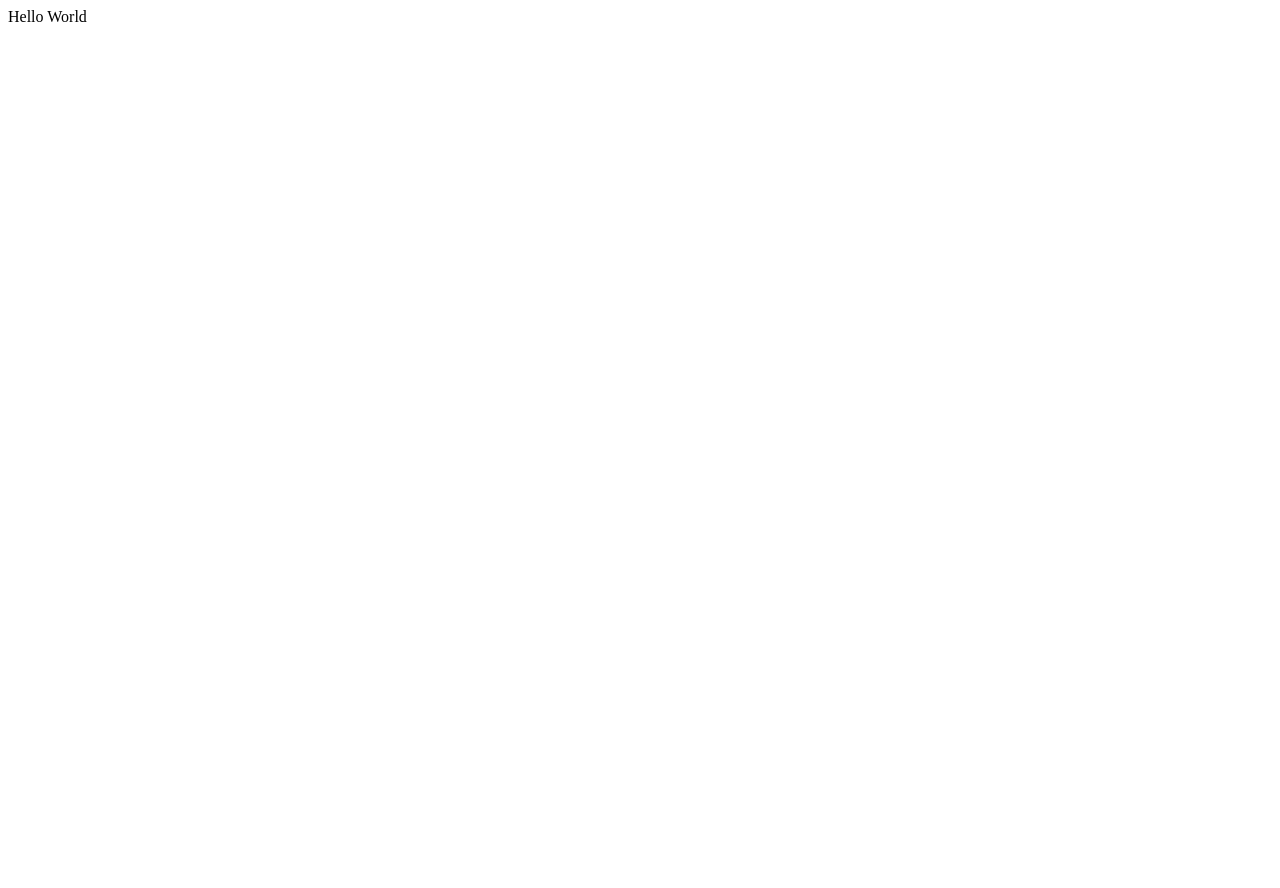
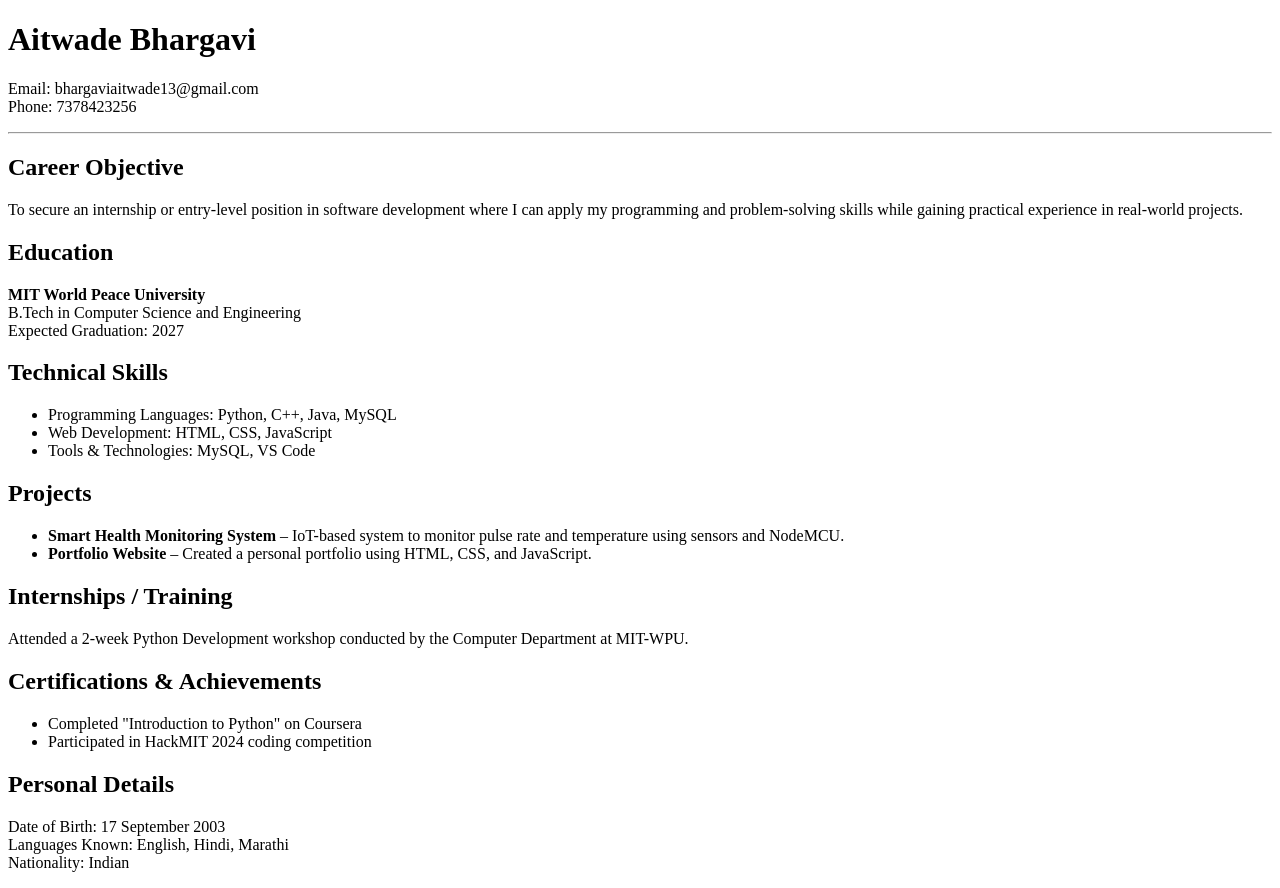
Before and after one commit to bhargaviaitwade/fsdl, a plain HTML site: page index.html in a window 1280 px wide. Before the commit the page ends 800 px from the top, so only its background shows below. Drawn offline with Linux system fonts and the light colour scheme.

Commit message:
portfolio added

```diff
--- a/index.html
+++ b/index.html
@@ -1,8 +1,67 @@
-<html>
+<!DOCTYPE html>
+<html lang="en">
 <head>
-<title>First Page</title>
+    <meta charset="UTF-8">
+    <title>Resume</title>
 </head>
 <body>
-<hl>Hello World</hl>
+
+    <h1>Aitwade Bhargavi</h1>
+    <p>
+        Email: bhargaviaitwade13@gmail.com <br>
+        Phone: 7378423256
+    </p>
+
+    <hr>
+
+    <h2>Career Objective</h2>
+    <p>
+        To secure an internship or entry-level position in software development where I can apply
+        my programming and problem-solving skills while gaining practical experience in real-world projects.
+    </p>
+
+    <h2>Education</h2>
+    <p>
+        <strong>MIT World Peace University</strong><br>
+        B.Tech in Computer Science and Engineering<br>
+        Expected Graduation: 2027
+    </p>
+
+    <h2>Technical Skills</h2>
+    <ul>
+        <li>Programming Languages: Python, C++, Java, MySQL</li>
+        <li>Web Development: HTML, CSS, JavaScript</li>
+        <li>Tools & Technologies: MySQL, VS Code</li>
+    </ul>
+
+    <h2>Projects</h2>
+    <ul>
+        <li>
+            <strong>Smart Health Monitoring System</strong> – IoT-based system to monitor pulse rate
+            and temperature using sensors and NodeMCU.
+        </li>
+        <li>
+            <strong>Portfolio Website</strong> – Created a personal portfolio using HTML, CSS, and JavaScript.
+        </li>
+    </ul>
+
+    <h2>Internships / Training</h2>
+    <p>
+        Attended a 2-week Python Development workshop conducted by the Computer Department at MIT-WPU.
+    </p>
+
+    <h2>Certifications & Achievements</h2>
+    <ul>
+        <li>Completed "Introduction to Python" on Coursera</li>
+        <li>Participated in HackMIT 2024 coding competition</li>
+    </ul>
+
+    <h2>Personal Details</h2>
+    <p>
+        Date of Birth: 17 September 2003 <br>
+        Languages Known: English, Hindi, Marathi <br>
+        Nationality: Indian
+    </p>
+
 </body>
-<html>
+</html>
```
